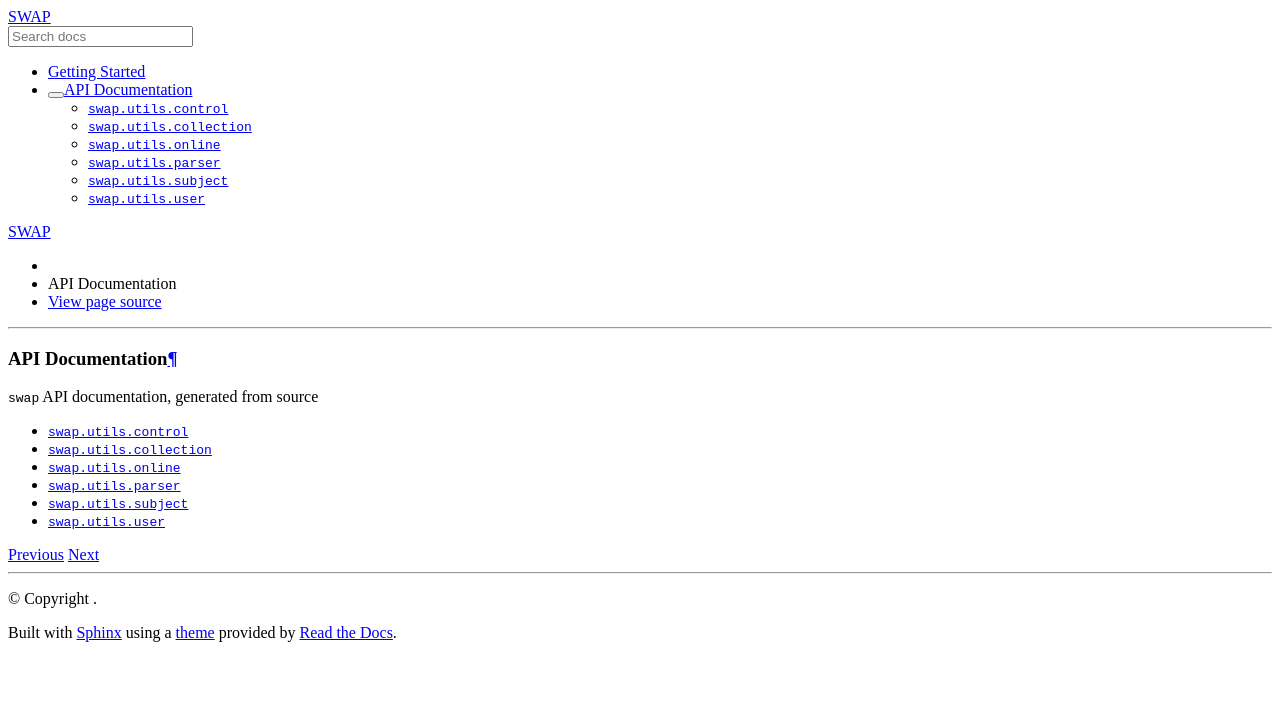
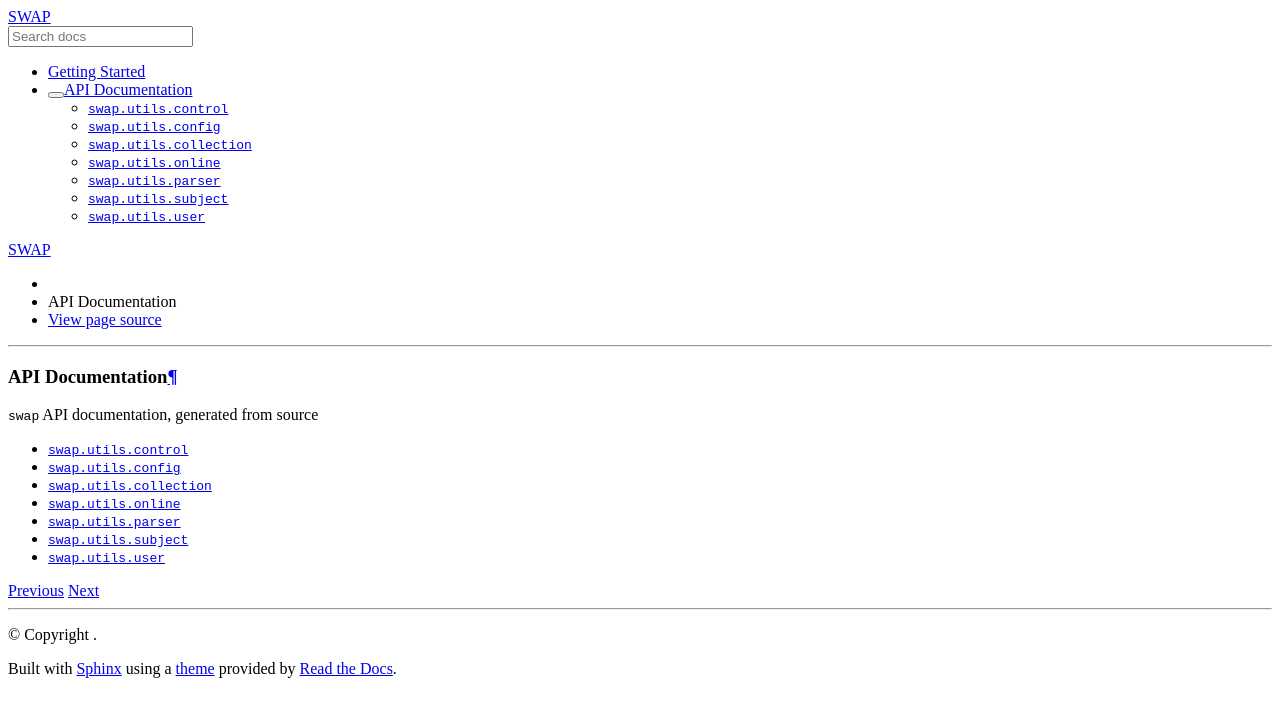
Before and after one commit to miclaraia/swap-2, a Sphinx documentation site: the page built from docs/source/api/index.rst, in a window 1280 px wide. Shown: the top 717 px of the page. Built offline with Sphinx 7.4.7 and the Read the Docs theme 2.0.0, drawn with Linux system fonts in a browser that asks for light colours; pages that are not in the unit, such as notebooks, are missing from menus; the version number could not be read and is left out.

Commit message:
Updated autodoc

```diff
--- a/docs/source/api/autodoc.rst
+++ b/docs/source/api/autodoc.rst
@@ -2,7 +2,15 @@
 =========================
 
 .. automodule:: swap.utils.control
-    :members: SWAP, Config,
+    :members: SWAP,
+    :undoc-members:
+    :show-inheritance:
+
+:mod:`swap.utils.config`
+=========================
+
+.. automodule:: swap.utils.config
+    :members: Config,
     :undoc-members:
     :show-inheritance:
 
```
